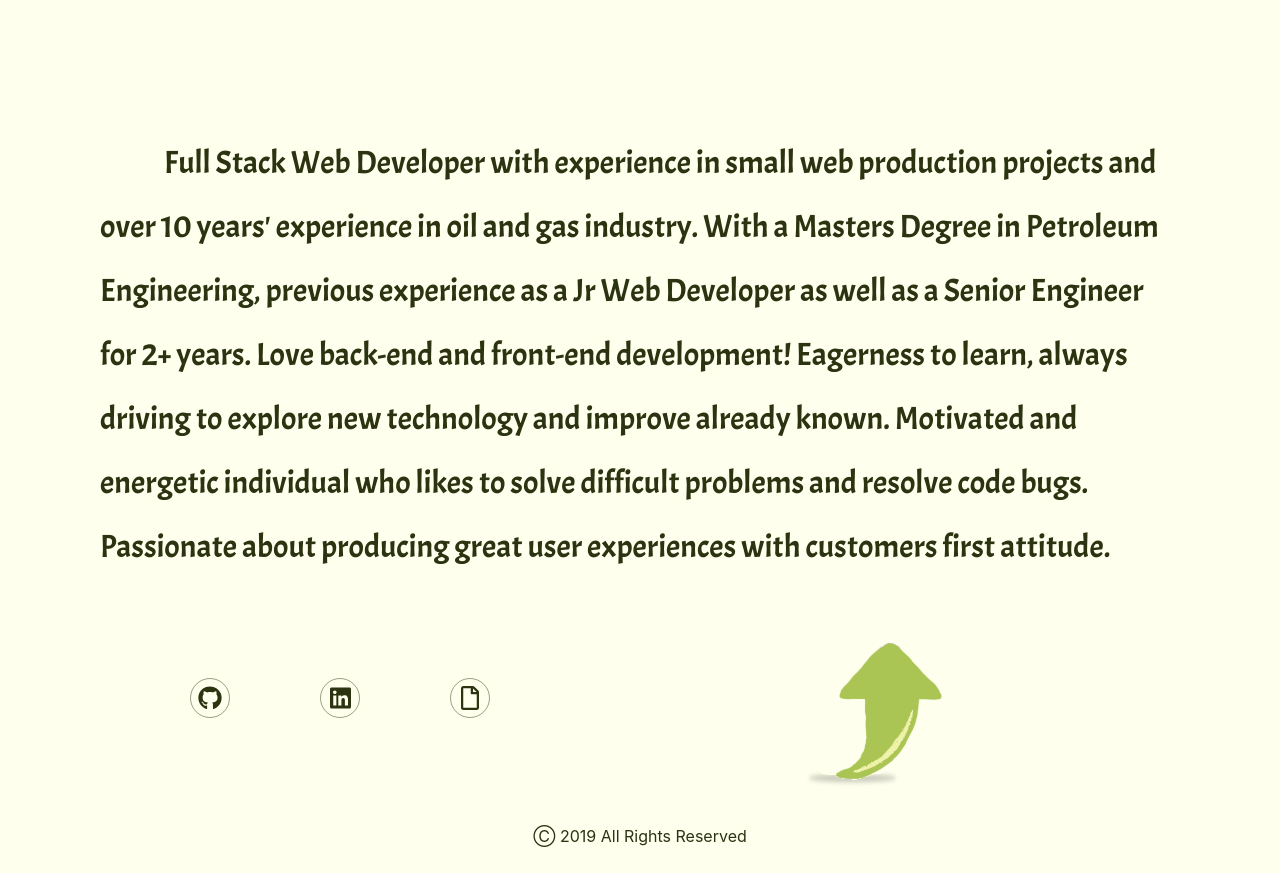
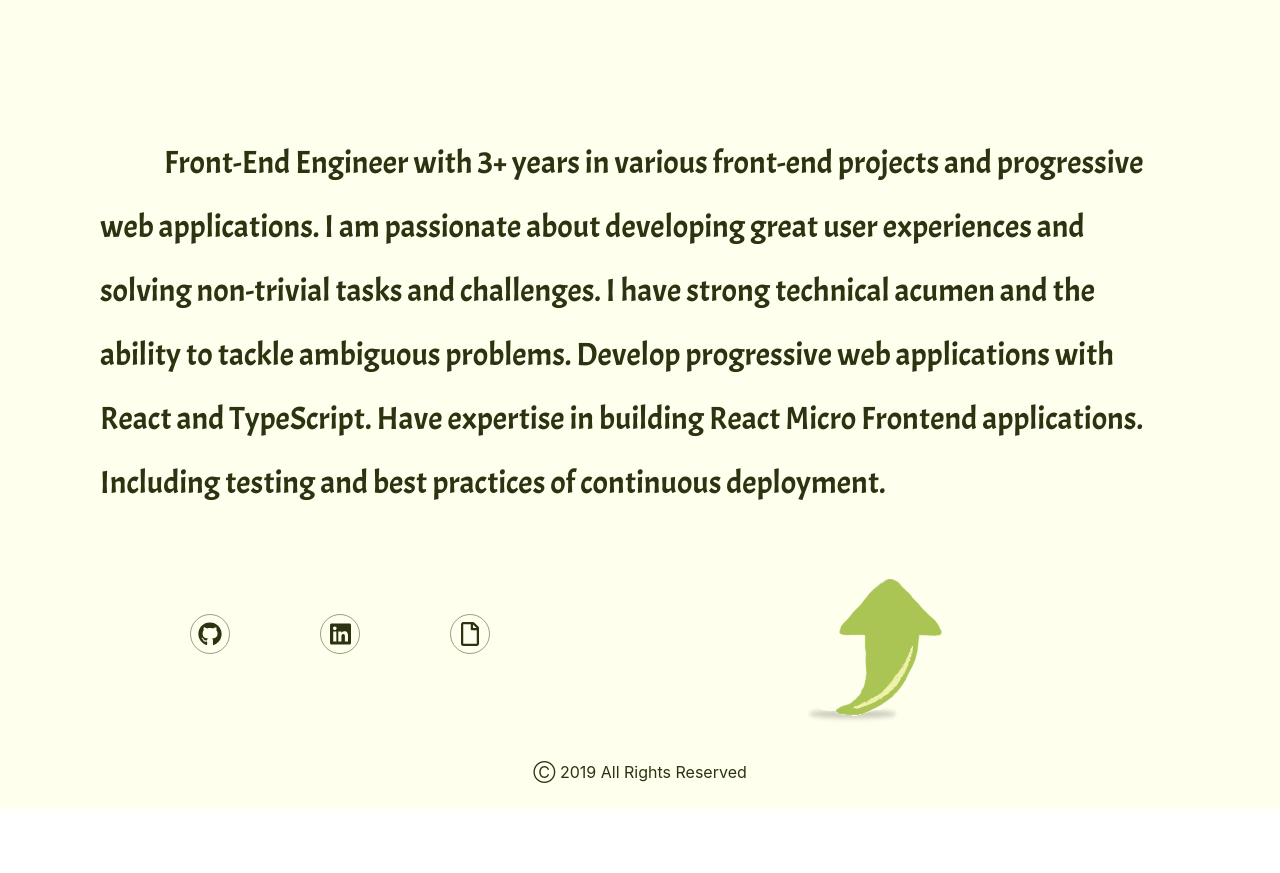
Before and after one commit to Zhabskyi/zhabskyi, a React (Create React App) app: page / in a window 1280 px wide. Shown: the part 6420-7293 px from the top of the page. After the commit the page ends 7229 px from the top, so only its background shows below. Built offline with nearby package versions, Linux system fonts and the light colour scheme.

Commit message:
UIpdated about section

```diff
--- a/src/components/aboutSection/AboutSection.jsx
+++ b/src/components/aboutSection/AboutSection.jsx
@@ -8,19 +8,15 @@ import { Link } from "react-scroll";
 const AboutSection = () => {
   const classes = useStyles();
   return (
-    <div id='about' className={classes.container}>
+    <div id="about" className={classes.container}>
       <h3 className={classes.title}>About me </h3>
       <div>
         <p className={classnames(classes.title, classes.text)}>
-          &emsp;&emsp;Full Stack Web Developer with experience in small web
-          production projects and over 10 years' experience in oil and gas
-          industry. With a Masters Degree in Petroleum Engineering, previous
-          experience as a Jr Web Developer as well as a Senior Engineer for 2+
-          years. Love back-end and front-end development! Eagerness to learn,
-          always driving to explore new technology and improve already known.
-          Motivated and energetic individual who likes to solve difficult
-          problems and resolve code bugs. Passionate about producing great user
-          experiences with customers first attitude.
+          &emsp;&emsp;Front-End Engineer with 3+ years in various front-end projects and progressive web applications. I
+          am passionate about developing great user experiences and solving non-trivial tasks and challenges. I have
+          strong technical acumen and the ability to tackle ambiguous problems. Develop progressive web applications
+          with React and TypeScript. Have expertise in building React Micro Frontend applications. Including testing and
+          best practices of continuous deployment.
         </p>
       </div>
       <div className={classes.footer}>
```
